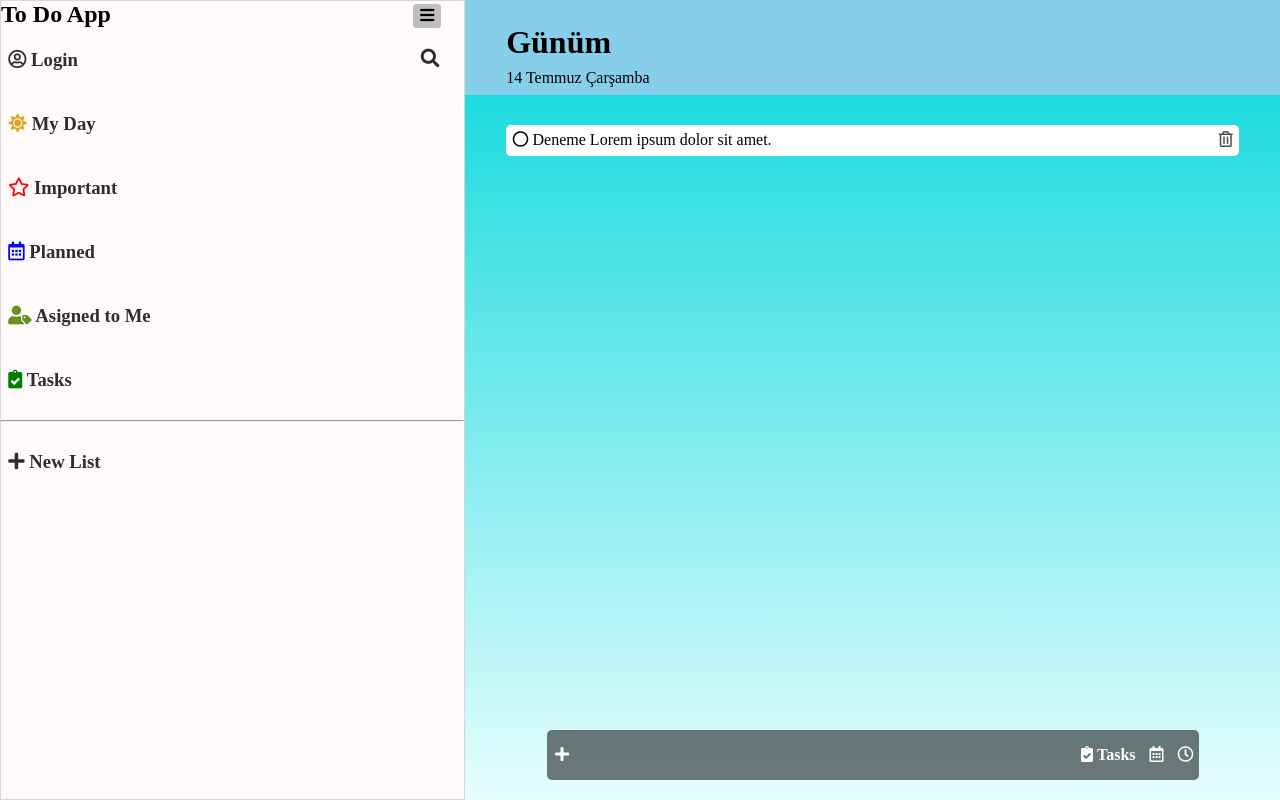
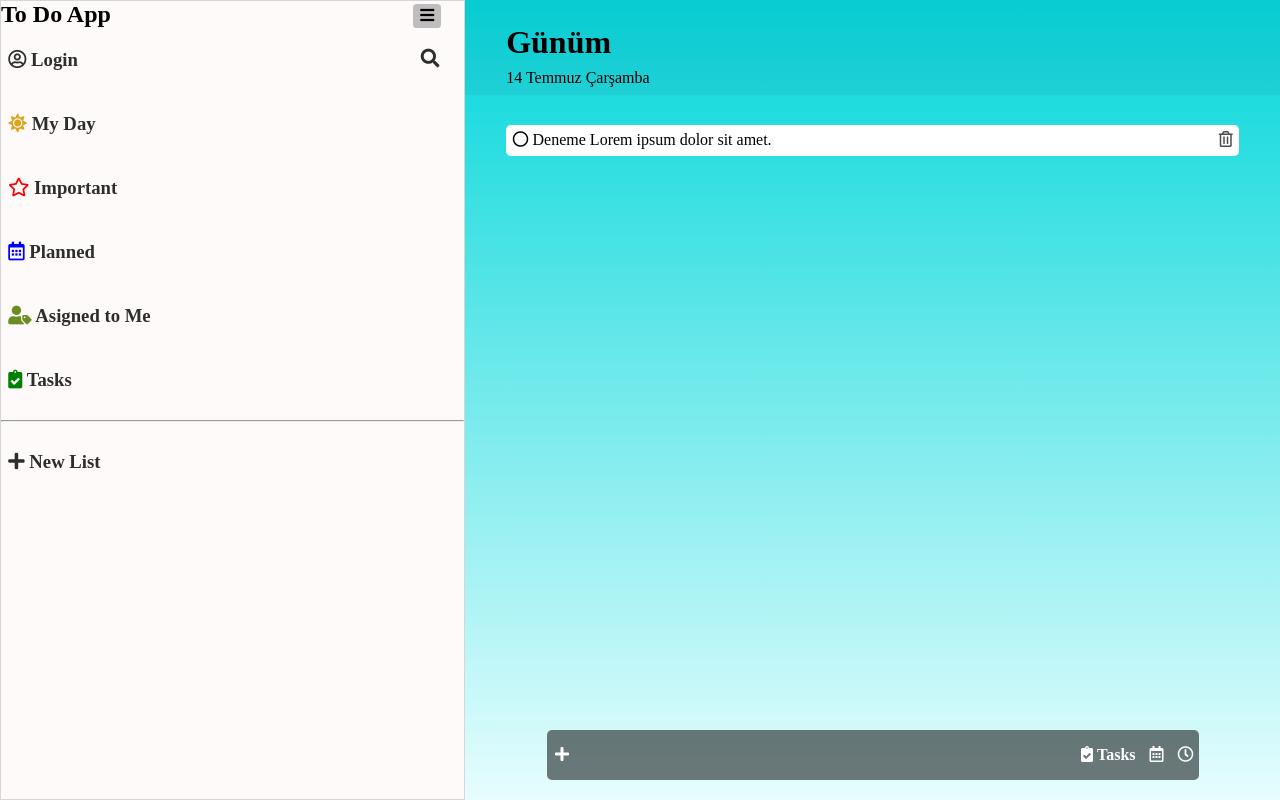
Before and after one commit to Ismail-Aslan/Project-_-To-Do-App, a plain HTML site: page index.html in a window 1280 px wide. Drawn offline with Linux system fonts and the light colour scheme.

Commit message:
latout final touches

```diff
--- a/style.css
+++ b/style.css
@@ -90,7 +90,7 @@ main {
 /* Main header */
 #heading {
     grid-area: header;
-    background-color: skyblue;
+    background-color: rgba(56, 113, 136, 0.103);
     height: min-content;
 }
 #menu-bar{
```
Also changed, not shown: index.html (line endings or trailing spaces).
